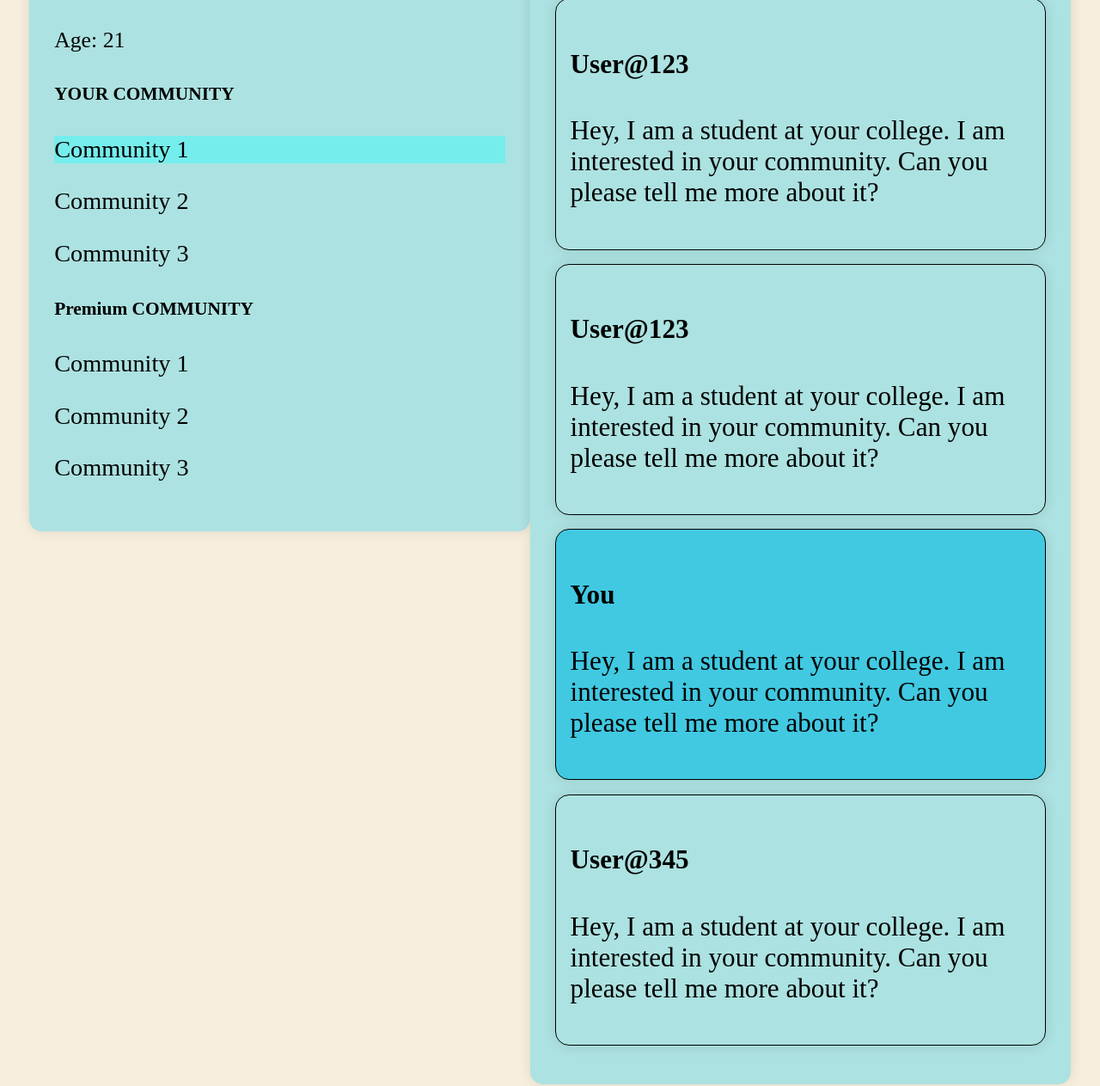
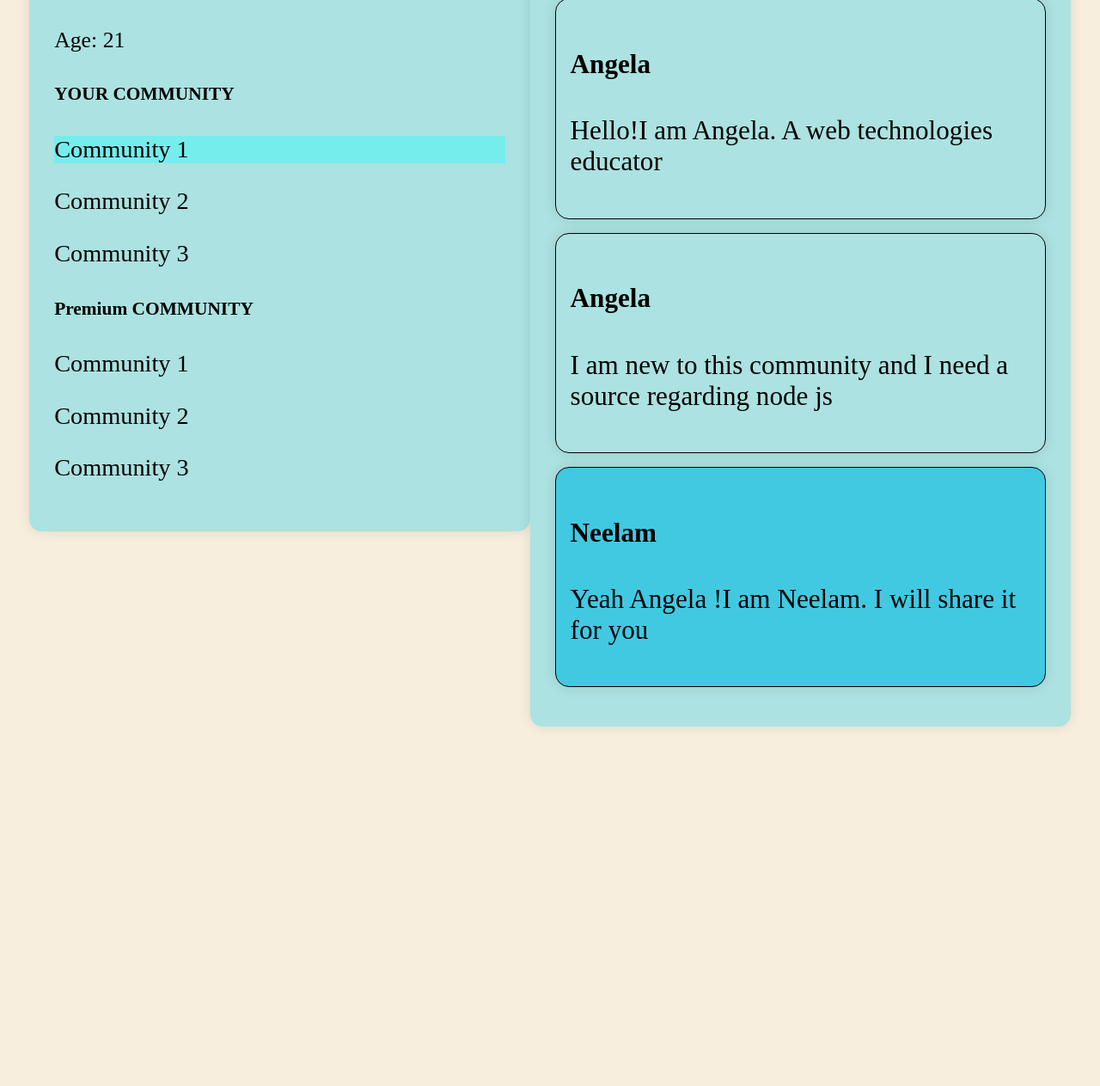
Before and after one commit to Bhaskar-459/Shiksha-samaj, a plain HTML site: page teachercom.html in a window 1280 px wide. Shown: the part 266-1529 px from the top of the page at 86% size. After the commit the page ends 1145 px from the top, so only its background shows below. Drawn offline with Linux system fonts and the light colour scheme.

Commit message:
community

```diff
--- a/teachercom.html
+++ b/teachercom.html
@@ -2,7 +2,7 @@
 <html>
     <head>
         <meta charset="utf-8" />
-        <title>title</title>
+        <title>Teacher Community</title>
         <link rel="stylesheet" href="./public/teachercom.css" />
     </head>
     <body>
@@ -29,27 +29,21 @@
             <h3>Community 1</h3>
             <div class="other-msg" style="display: flex;">
                 <div>
-                    <h4>User@123</h4>
-                    <p>Hey, I am a student at your college. I am interested in your community. Can you please tell me more about it?</p>
+                    <h4>Angela</h4>
+                    <p>Hello!I am Angela. A web technologies educator</p>
                 </div>
 
             </div>
             <div class="other-msg" style="display: flex;">
                 <div>
-                    <h4>User@123</h4>
-                    <p>Hey, I am a student at your college. I am interested in your community. Can you please tell me more about it?</p>
+                    <h4>Angela</h4>
+                    <p>I am new to this community and I need a source regarding node js</p>
                 </div>
             </div>
             <div class="my-msg" style="display: flex;">
                 <div>
-                    <h4>You</h4>
-                    <p>Hey, I am a student at your college. I am interested in your community. Can you please tell me more about it?</p>
-                </div>
-            </div>
-            <div class="other-msg" style="display: flex;">
-                <div>
-                    <h4>User@345</h4>
-                    <p>Hey, I am a student at your college. I am interested in your community. Can you please tell me more about it?</p>
+                    <h4>Neelam</h4>
+                    <p>Yeah Angela !I am Neelam. I will share it for you</p>
                 </div>
             </div>
         </div>
```
Also changed, not shown: studentcom.html (+6 -6 lines).
